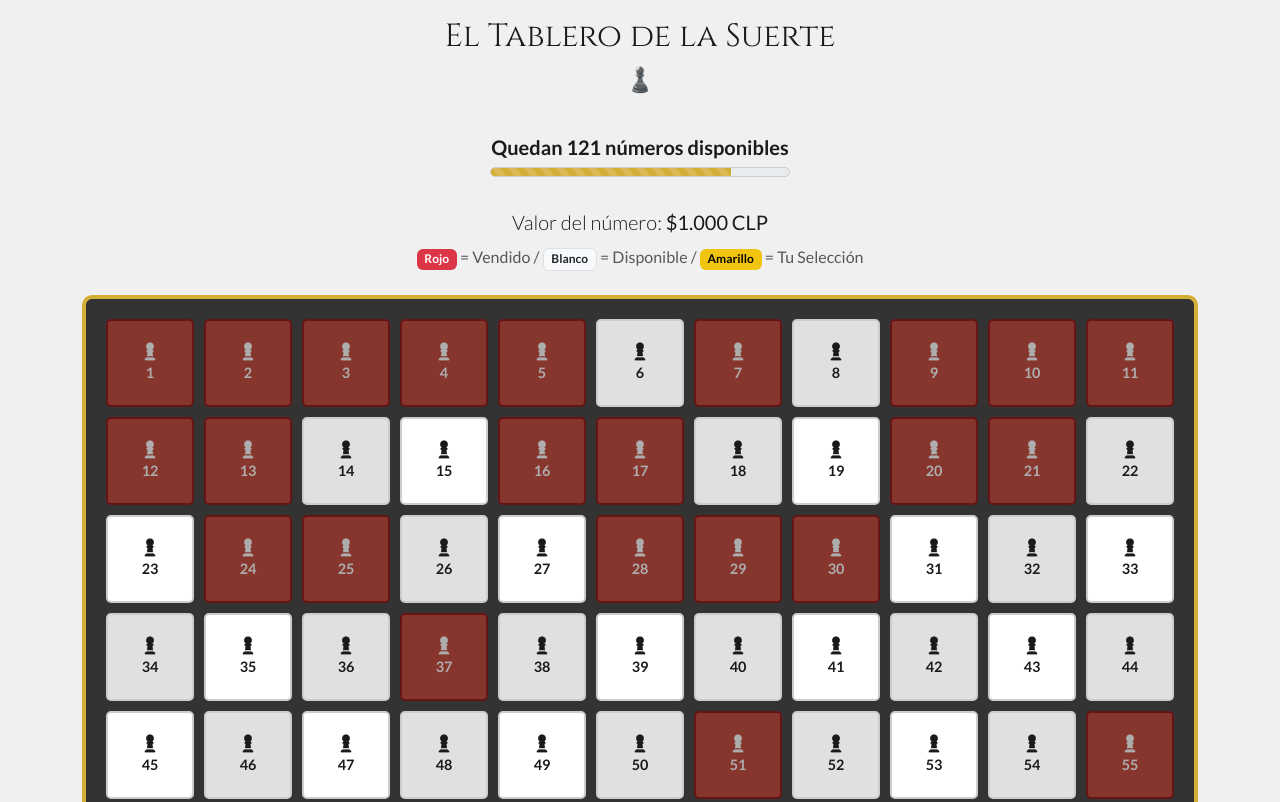
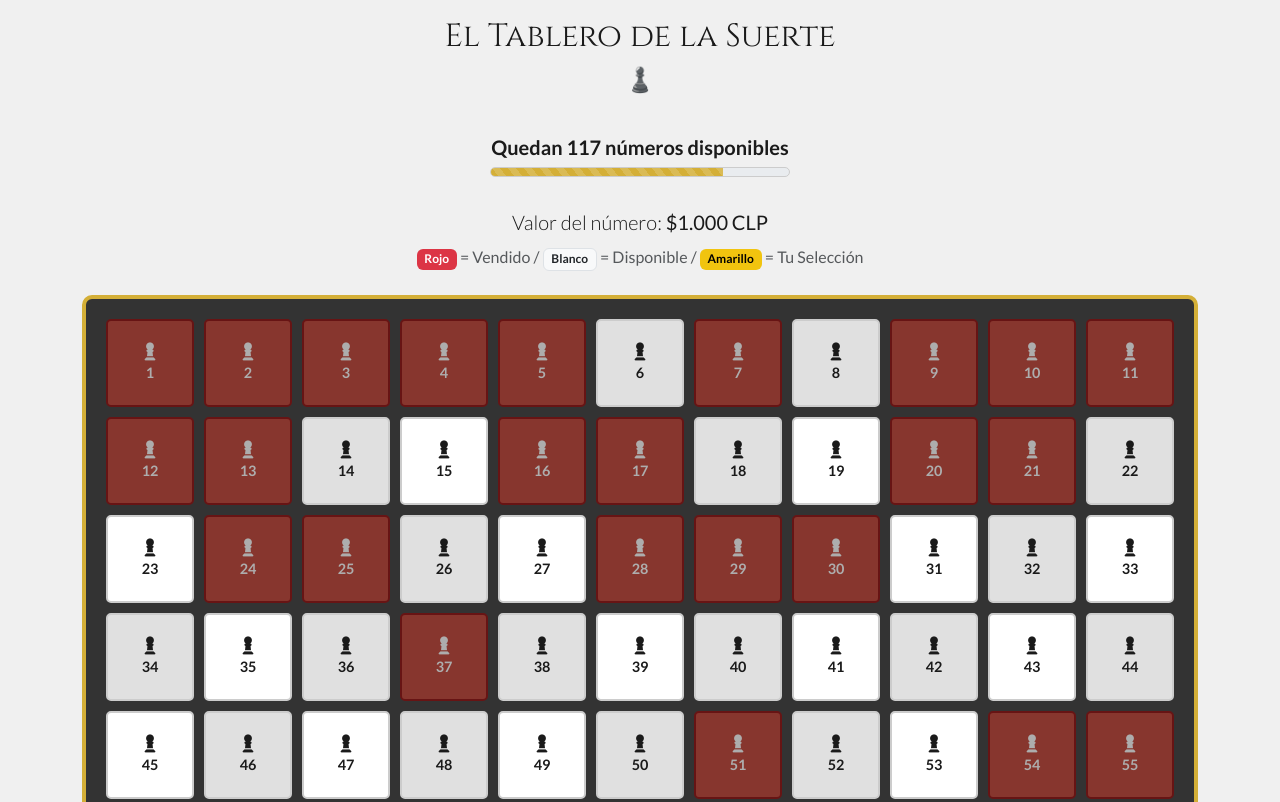
Before and after one commit to Jotaem/rifa_nacional_ajedrez_2026, a plain HTML site: page index.html in a window 1280 px wide. Shown: the part 2040-2842 px from the top of the page. Drawn offline with nearby package versions, Linux system fonts and the light colour scheme.

Commit message:
Tia Nena Acosta 54, 60, 98, 120

```diff
--- a/index.html
+++ b/index.html
@@ -720,11 +720,12 @@
             1, 12, 20, // JUDITH NUNEZ
             7, 10, 21, 55, 100, // AYLIN MATUS
             56, // BENJAMIN MATUS
-            2, 3, 150, // HNA CLAUDIA
+            2, 3, 150, // HNA CLAUDIA DE VALDEBENITO
             4, 5, 9, 11, 16, 24, 28, 29, 30, 57, // TIA ANGELICA ALIAGA
-            17, 37, 73, // HNA LILLY
-            25, 120, // ALE
-            13, 51 // TIA JANETH GACITUA
+            17, 37, 73, // HNA LILLY DE TAPIA
+            25, 120, // ALEJANDRO SPINOLA
+            13, 51, // TIA JANETH GACITUA
+            54, 60, 98, 120 // TIA ELENA ACOSTA
         ];
 
         document.addEventListener('DOMContentLoaded', function() {
```
